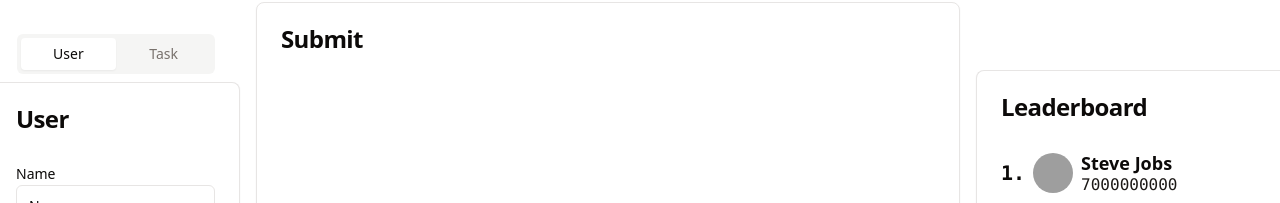
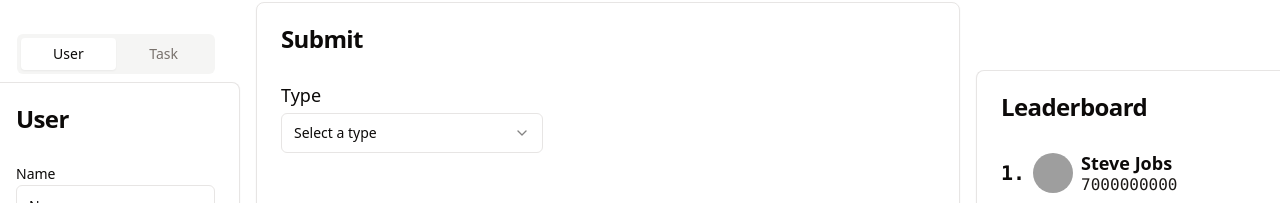
Before and after one commit to underscorelior/task-site, a React (Vite) app: page / in a window 1280 px wide. Both pictures are taken after a click on the tab "Submit". Shown: the part 122-325 px from the top of the page. Built offline with nearby package versions, Linux system fonts and the light colour scheme; grey boxes are pictures that could not be loaded.

Commit message:
Start on submit

```diff
--- /dev/null
+++ b/src/components/submit.tsx
@@ -0,0 +1,79 @@
+import { useState } from 'react';
+import {
+	Card,
+	CardContent,
+	CardDescription,
+	CardFooter,
+	CardHeader,
+	CardTitle,
+} from './ui/card';
+import { Label } from './ui/label';
+import {
+	SelectItem,
+	SelectLabel,
+	Select,
+	SelectContent,
+	SelectGroup,
+	SelectTrigger,
+	SelectValue,
+} from './ui/select';
+
+export default function Submit() {
+	const [type, setType] = useState<string>('');
+
+	return (
+		<Card className="h-[75vh]">
+			<CardHeader>
+				<CardTitle>Submit</CardTitle>
+				<CardDescription></CardDescription>
+			</CardHeader>
+			<CardContent>
+				<Label className="text-lg font-medium" id="type">
+					Type
+				</Label>
+				<Select onValueChange={setType}>
+					<SelectTrigger className="mb-4 mt-1 w-[40%]" id="type">
+						<SelectValue placeholder="Select a type" />
+					</SelectTrigger>
+					<SelectContent>
+						<SelectGroup>
+							<SelectLabel>Type</SelectLabel>
+							<SelectItem value="single">Single</SelectItem>
+							<SelectItem value="daily">Daily</SelectItem>
+							<SelectItem value="multi">Multi</SelectItem>
+						</SelectGroup>
+					</SelectContent>
+				</Select>
+				{type == 'single' ? (
+					<>
+						<Label className="text-lg font-medium" id="category">
+							Category
+						</Label>
+						<Select defaultValue="health">
+							<SelectTrigger className="mt-1 w-[40%]" id="category">
+								<SelectValue placeholder="Select a category" />
+							</SelectTrigger>
+							<SelectContent>
+								<SelectGroup>
+									<SelectLabel>Category</SelectLabel>
+									<SelectItem value="health">Health</SelectItem>
+									<SelectItem value="normal">Become Normal</SelectItem>
+									<SelectItem value="cool">POV: Cool</SelectItem>
+									<SelectItem value="productivity">Productivity</SelectItem>
+									<SelectItem value="insane">INSANE</SelectItem>
+								</SelectGroup>
+							</SelectContent>
+						</Select>
+					</>
+				) : type == 'daily' ? (
+					<></>
+				) : type == 'multi' ? (
+					<></>
+				) : (
+					<></>
+				)}
+			</CardContent>
+			<CardFooter></CardFooter>
+		</Card>
+	);
+}
--- a/src/components/ui/create-select.tsx
+++ b/src/components/ui/create-select.tsx
@@ -83,9 +83,12 @@ export function CreateSelect() {
 											Type
 										</Label>
 										<div
-											className="mb-4 flex flex-row items-center gap-4"
+											className="mb-4 flex flex-row items-center gap-2"
 											id="type">
 											<Button size={'sm'}>Single</Button>
+											<Button size={'sm'} variant={'outline'}>
+												Daily
+											</Button>
 											<Button variant={'outline'} size={'sm'}>
 												Multi
 											</Button>
@@ -163,8 +166,11 @@ export function CreateSelect() {
 							<Label className="text-base font-medium" htmlFor="type">
 								Type
 							</Label>
-							<div className="mb-4 flex flex-row items-center gap-4" id="type">
+							<div className="mb-4 flex flex-row items-center gap-2" id="type">
 								<Button size={'sm'}>Single</Button>
+								<Button size={'sm'} variant={'outline'}>
+									Daily
+								</Button>
 								<Button variant={'outline'} size={'sm'}>
 									Multi
 								</Button>
--- a/src/main.tsx
+++ b/src/main.tsx
@@ -12,6 +12,7 @@ import {
 	CardTitle,
 } from './components/ui/card';
 import { Tabs, TabsContent, TabsList, TabsTrigger } from './components/ui/tabs';
+import Submit from './components/submit';
 
 export function App() {
 	return (
@@ -43,14 +44,7 @@ export function App() {
 						</Card>
 					</TabsContent>
 					<TabsContent value="submit">
-						<Card className="h-[75vh]">
-							<CardHeader>
-								<CardTitle>Submit</CardTitle>
-								<CardDescription></CardDescription>
-							</CardHeader>
-							<CardContent></CardContent>
-							<CardFooter></CardFooter>
-						</Card>
+						<Submit />
 					</TabsContent>
 					<TabsContent value="verify">
 						<Card className="h-[75vh]">
```
